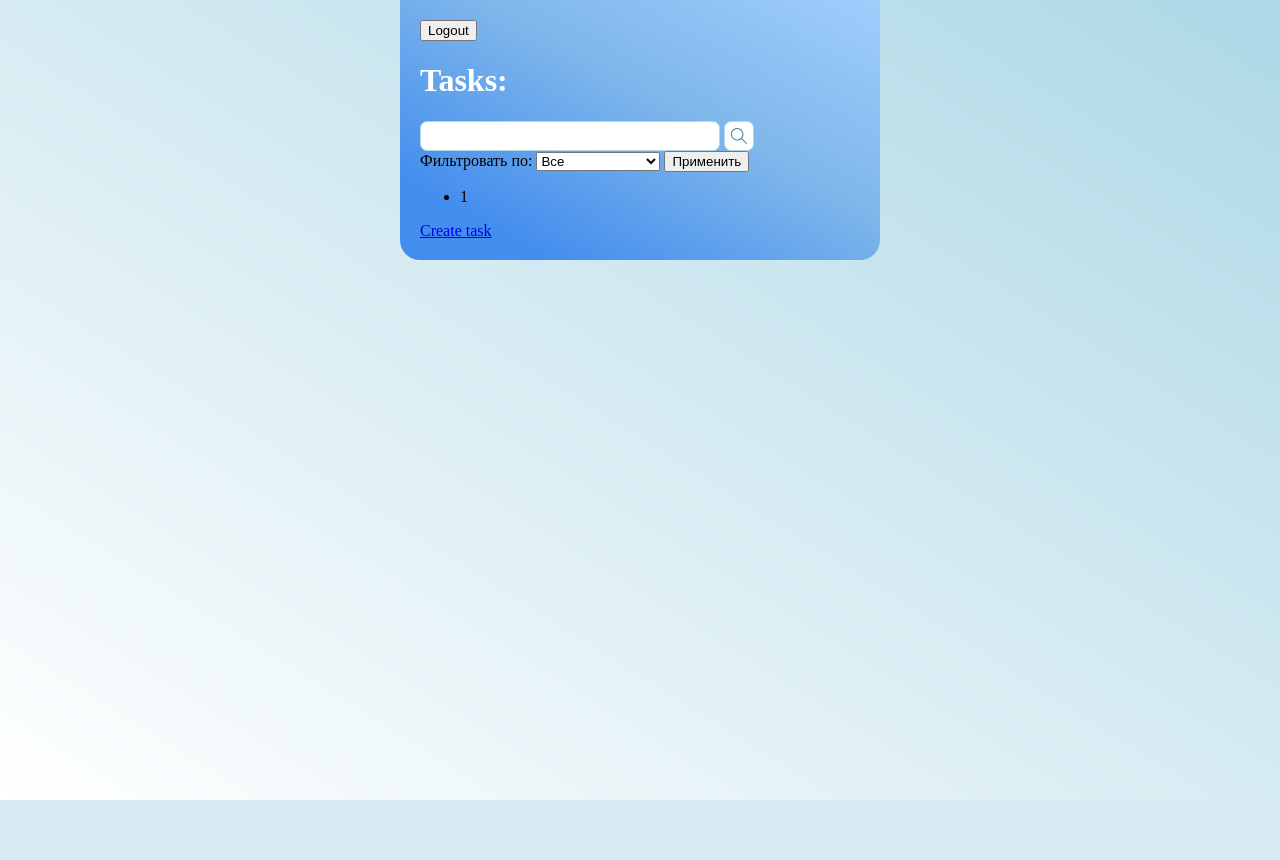
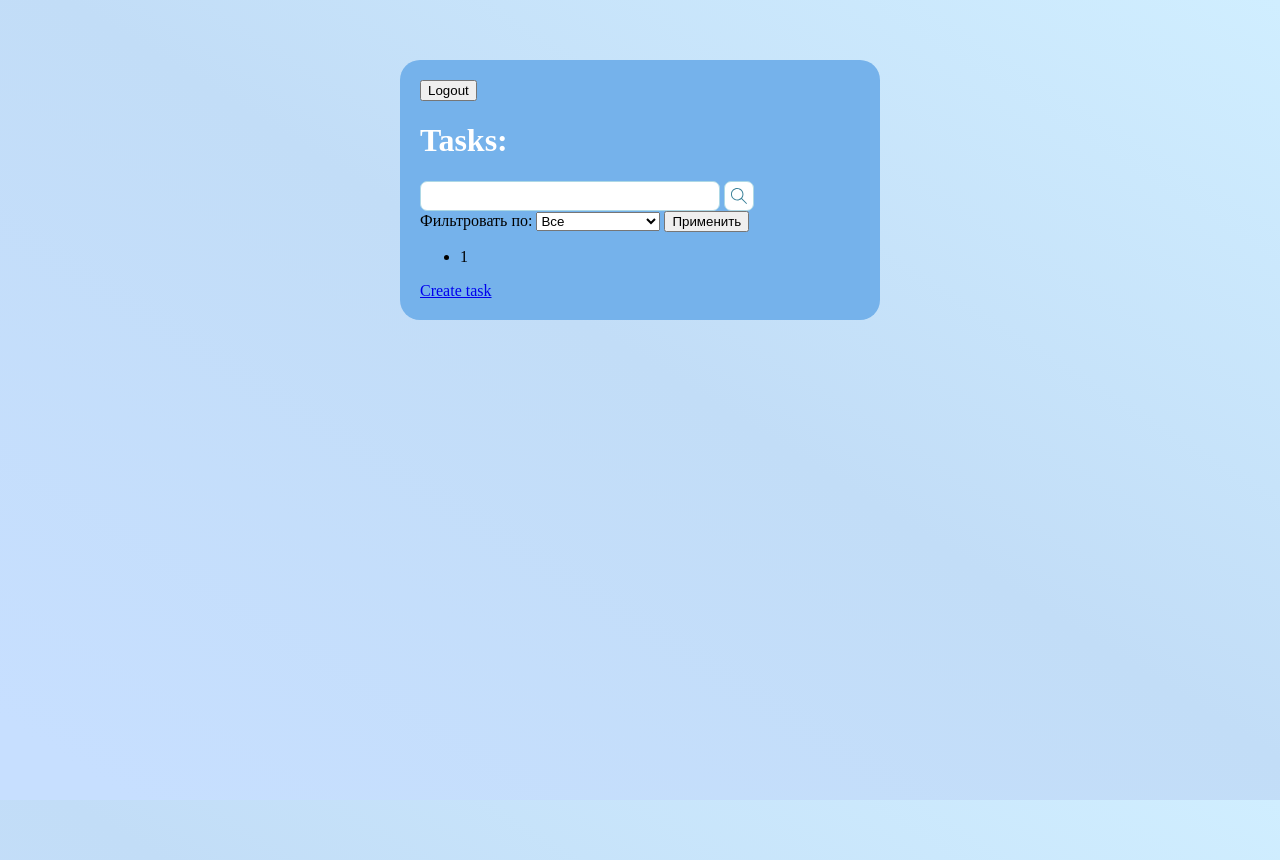
Before and after one commit to Burenix/GigaToDoList, a Django app: page /main/ in a window 1280 px wide. Before the commit the page ends 800 px from the top, so only its background shows below. Run offline with Django 5.2, Linux system fonts and the light colour scheme; the visitor is signed in with stand-in values (Sample User, id 1); data that the repository does not hold is empty.

Commit message:
color and margin designing container

```diff
--- a/todo_list/static/todo_list/css/style.css
+++ b/todo_list/static/todo_list/css/style.css
@@ -6,7 +6,7 @@
 body {
     height: 100%;
     margin: 0;
-    background-image: linear-gradient(to top right, white, lightblue);
+    background-image: linear-gradient(to top right, rgb(199, 223, 255) 5%, rgb(194, 221, 247), rgb(208, 238, 255));
     background-size: 100% 100%;
 }
 
@@ -15,10 +15,10 @@
 }
 
 .container {
-    background-image: linear-gradient(to top right, rgb(67, 141, 238) 15%, rgb(126, 182, 235), rgb(159, 206, 252));
-    margin: 0 400px 0 400px;
+    background-color: rgb(117, 178, 235);
+    margin: 60px 400px 0 400px;
     padding: 20px;
-    border-radius: 0 0 20px 20px;
+    border-radius: 20px;
 }
 
 .search-area {
```
